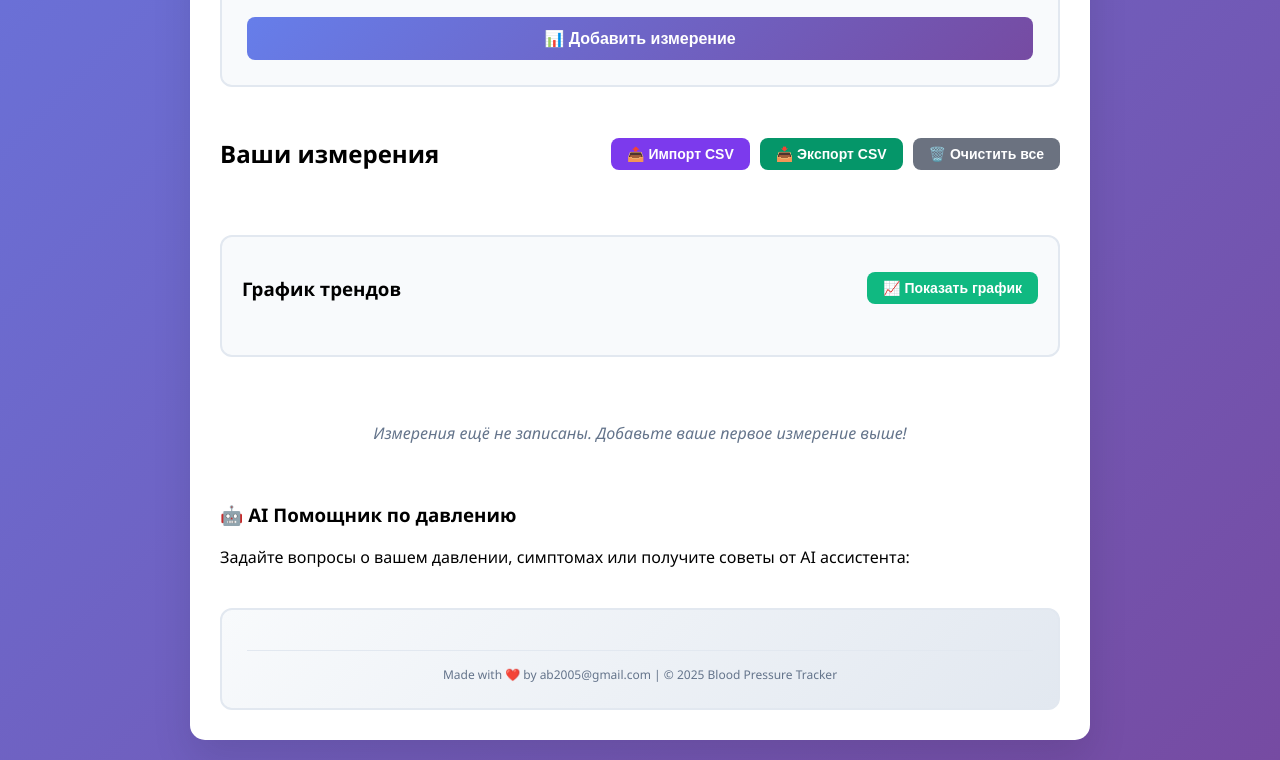
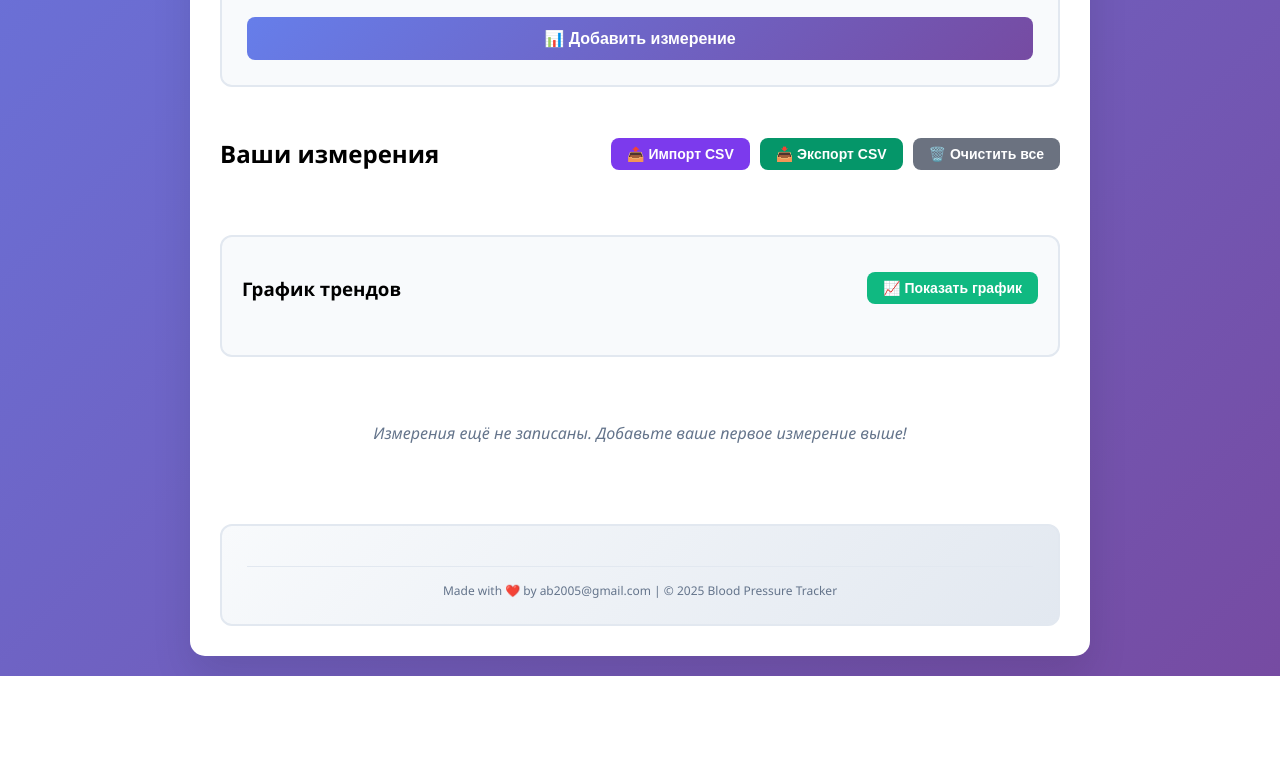
Before and after one commit to ab2005/blood-pressure-tracker, a plain HTML site: page index.html in a window 1280 px wide. Shown: the part 765-1525 px from the top of the page. After the commit the page ends 1441 px from the top, so only its background shows below. Drawn offline with Linux system fonts and the light colour scheme; a script that the page names is missing.

Commit message:
Update index.html

```diff
--- a/index.html
+++ b/index.html
@@ -713,11 +713,8 @@
             <div id="readings-table"></div>
         </div>
 
-        <div class="ai-assistant-section">
-            <h3>🤖 AI Помощник по давлению</h3>
-            <p>Задайте вопросы о вашем давлении, симптомах или получите советы от AI ассистента:</p>
-            <elevenlabs-convai agent-id="agent_01jy58kznwf6ct6g8j0mvwmxh3"></elevenlabs-convai>
-        </div>
+<elevenlabs-convai agent-id="agent_01jy58kznwf6ct6g8j0mvwmxh3"></elevenlabs-convai><script src="https://unpkg.com/@elevenlabs/convai-widget-embed" async type="text/javascript"></script>
+
 
         <div class="footer">
             <div class="copyright">
```
